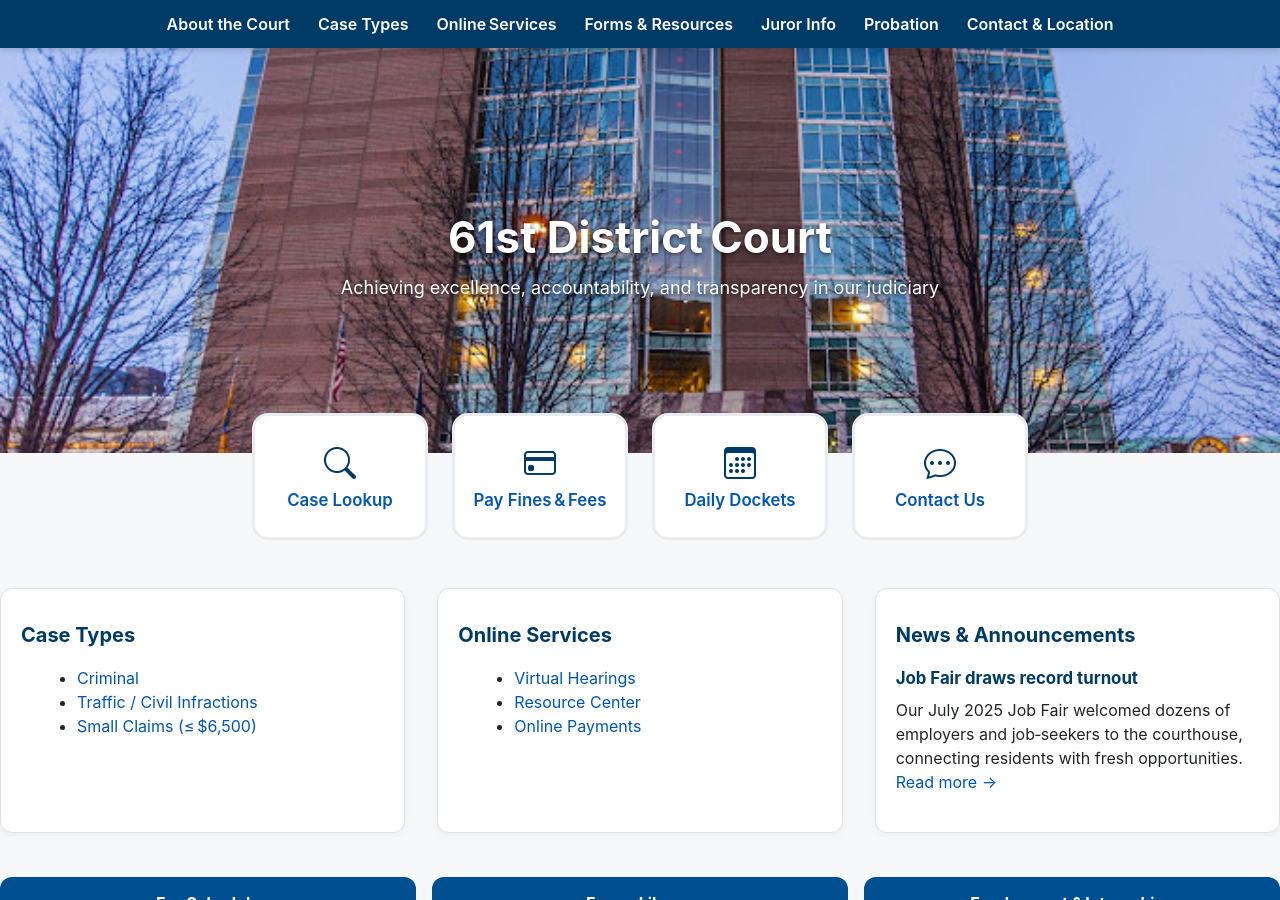
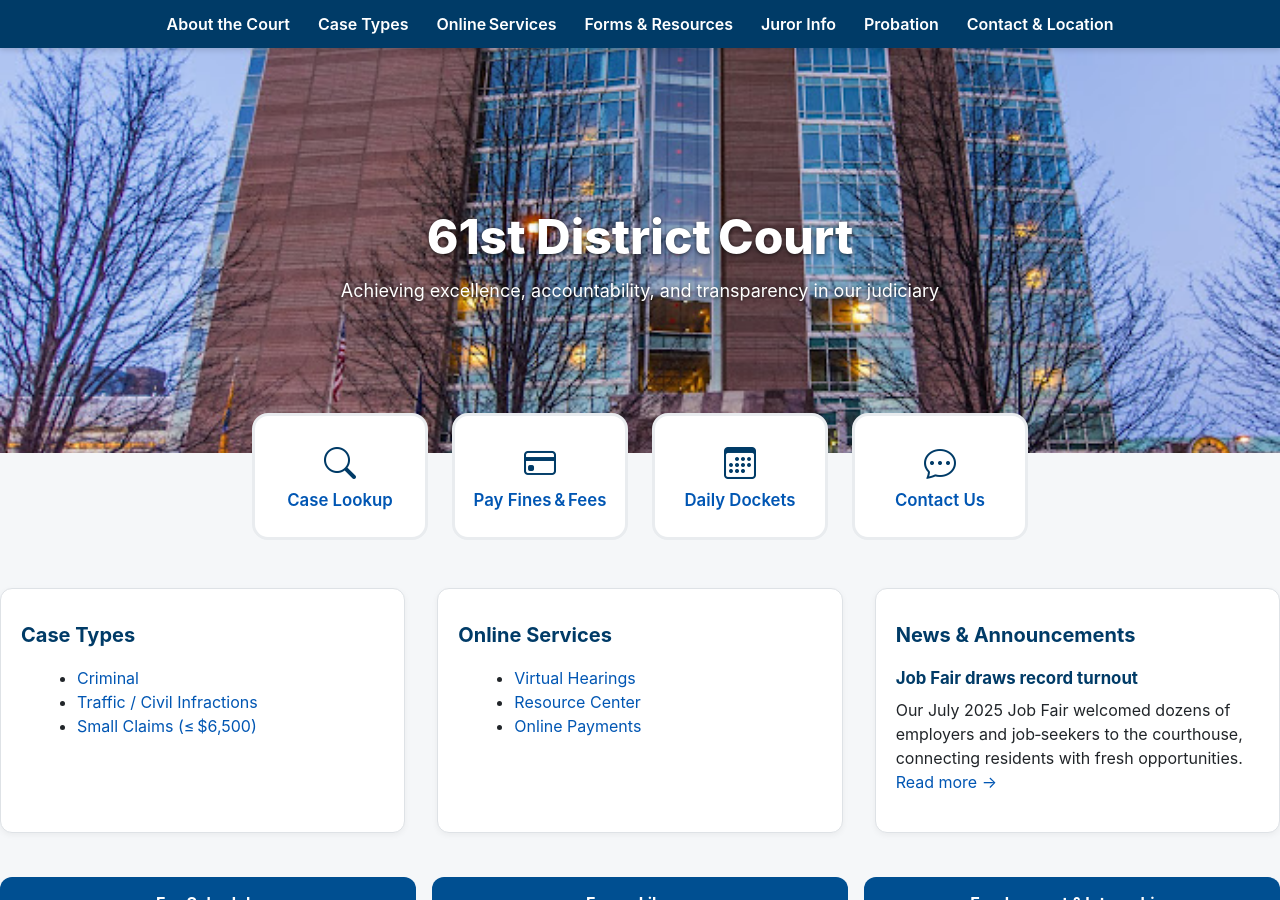
Before and after one commit to DrStern/DanFischer.github.io, a Jekyll site: the page built from index.md, in a window 1280 px wide and 900 px high. Built offline with Jekyll 4.4.1, drawn with Linux system fonts in a browser that asks for light colours.

Commit message:
Update custom.css

```diff
--- a/assets/css/custom.css
+++ b/assets/css/custom.css
@@ -20,38 +20,31 @@ a:hover{color:#003f8c;text-decoration:underline}
 /* NAVIGATION BAR
    --------------------------------------------------------------------- */
 .navbar{
-  background:#003b67; color:#fff;
-  position:sticky; top:0; z-index:1000;
-  display:flex; align-items:center; justify-content:center;
+  background:#003b67;color:#fff;
+  position:sticky;top:0;z-index:1000;
+  display:flex;align-items:center;justify-content:center;
   padding:.5rem 1rem;
   box-shadow:0 2px 6px rgba(0,0,0,.15);
 }
 .navbar > ul{
-  list-style:none; margin:0; padding:0;
-  display:flex; gap:1.75rem;
+  list-style:none;margin:0;padding:0;
+  display:flex;gap:1.75rem;
 }
 .navbar li{position:relative}
 .navbar a{
-  color:#fff; font-weight:600;
-  padding:.25rem 0; display:inline-block;
+  color:#fff;font-weight:600;
+  padding:.25rem 0;display:inline-block;
 }
 .navbar a:hover{opacity:.85}
 
 /* DROPDOWNS
    --------------------------------------------------------------------- */
 .dropdown{
-  position:absolute; left:50%; top:100%;
-  transform:translateX(-50%);
-  background:#fff; color:#212529;
-  border-radius:.5rem; min-width:15rem;
-  padding:.5rem 0;
-  box-shadow:0 8px 20px rgba(0,0,0,.10);
-  display:none;
+  position:absolute;left:50%;top:100%;transform:translateX(-50%);
+  background:#fff;color:#212529;border-radius:.5rem;min-width:15rem;
+  padding:.5rem 0;box-shadow:0 8px 20px rgba(0,0,0,.10);display:none;
 }
-.dropdown a{
-  display:block; padding:.45rem 1.25rem;
-  color:#212529; font-weight:500;
-}
+.dropdown a{display:block;padding:.45rem 1.25rem;color:#212529;font-weight:500}
 .dropdown a:hover{background:#f1f3f5}
 .navbar li:hover > .dropdown{display:block}
 
@@ -59,85 +52,94 @@ a:hover{color:#003f8c;text-decoration:underline}
    --------------------------------------------------------------------- */
 .hero{
   background:url('../img/courthouse.jpg') center/cover no-repeat;
-  color:#fff; text-shadow:0 1px 4px rgba(0,0,0,.7);
-  padding:5rem 1rem; min-height:45vh;
-  display:flex; flex-direction:column; align-items:center; justify-content:center;
+  color:#fff;text-shadow:0 1px 4px rgba(0,0,0,.7);
+  padding:5rem 1rem;min-height:45vh;
+  display:flex;flex-direction:column;align-items:center;justify-content:center;
 }
-.hero h1{font-size:2.75rem; font-weight:700; margin:.25rem 0}
-.hero p{font-size:1.125rem; margin:0}
+.hero h1{
+  font-size:3rem;            /* bolder, bigger */
+  font-weight:800;
+  margin:.25rem 0;
+}
+.hero p{font-size:1.125rem;margin:0}
 
 /* QUICK‑ACTION TILES
    --------------------------------------------------------------------- */
 .tile‑row{
-  display:flex; flex-wrap:wrap;
-  gap:1.5rem; margin-top:-2.5rem; justify-content:center;
+  display:flex;flex-wrap:wrap;gap:1.5rem;
+  margin-top:-2.5rem;justify-content:center;
 }
 .quick-tile{
-  flex:1 1 10rem; max-width:11rem;
-  background:#fff; border:3px solid #e9ecef; border-radius:1rem;
-  text-align:center; padding:1.5rem .75rem;
-  transition:transform .25s, box-shadow .25s, border-color .25s;
+  flex:1 1 10rem;max-width:11rem;
+  background:#fff;border:3px solid #e9ecef;border-radius:1rem;
+  text-align:center;padding:1.5rem .75rem;
+  transition:transform .25s,box-shadow .25s,border-color .25s;
 }
 .quick-tile:hover{
   transform:translateY(-6px);
   box-shadow:0 6px 14px rgba(0,0,0,.08);
   border-color:#b9d0e2;
 }
-.quick-tile i{font-size:2rem; color:#003b67; margin-bottom:.65rem;}
-.quick-tile span{display:block; font-weight:600; font-size:1.05rem}
+.quick-tile i{font-size:2rem;color:#003b67;margin-bottom:.65rem;}
+.quick-tile span{display:block;font-weight:600;font-size:1.05rem}
 
 /* SECTION CARDS
    --------------------------------------------------------------------- */
 .section‑grid{
-  display:grid;
-  grid-template-columns:repeat(auto-fit,minmax(15rem,1fr));
-  gap:2rem; margin-top:3rem;
+  display:grid;grid-template-columns:repeat(auto-fit,minmax(15rem,1fr));
+  gap:2rem;margin-top:3rem;
 }
 .card{
-  background:#fff; border:1px solid #dee2e6; border-radius:.75rem;
-  padding:1.75rem 1.25rem; box-shadow:0 2px 6px rgba(0,0,0,.05);
+  background:#fff;border:1px solid #dee2e6;border-radius:.75rem;
+  padding:1.75rem 1.25rem;box-shadow:0 2px 6px rgba(0,0,0,.05);
 }
 .card h2{
-  font-size:1.25rem; font-weight:700; margin:.2rem 0 1rem; color:#003b67;
+  font-size:1.25rem;font-weight:700;margin:.2rem 0 1rem;color:#003b67;
 }
-.card h3{font-size:1.05rem; margin:.2rem 0 .4rem; font-weight:700; color:#003b67}
+.card h3{font-size:1.05rem;margin:.2rem 0 .4rem;font-weight:700;color:#003b67}
 .card p{margin:.2rem 0 .6rem}
 .card ul{margin:.2rem 0 .5rem 1rem}
 
 /* BIG BUTTON STRIP
    --------------------------------------------------------------------- */
-.big‑btn‑row{
-  display:flex; flex-wrap:wrap; gap:1rem;
-  margin:2.75rem 0;
+.big‑btn‑row{display:flex;flex-wrap:wrap;gap:1rem;margin:2.75rem 0}
+.big‑btn{
+  flex:1 1 15rem;background:#004f91;color:#fff;
+  border-radius:.75rem;padding:.9rem 1rem;
+  font-weight:700;text-align:center;
+  transition:background .2s,transform .2s;
 }
-.big‑btn{
-  flex:1 1 15rem;
-  background:#004f91; color:#fff;
-  border-radius:.75rem;
-  padding:.9rem 1rem; font-weight:700; text-align:center;
-  transition:background .2s, transform .2s;
+.big‑btn:hover{background:#003b67;transform:translateY(-3px)}
+.big‑btn:visited,.big‑btn:hover{color:#fff}
+
+/* CHATBOT FLOATER
+   --------------------------------------------------------------------- */
+.chat-float{
+  position:fixed;right:1.5rem;bottom:1.5rem;z-index:1100;
+  width:56px;height:56px;background:#004f91;color:#fff;
+  border-radius:50%;display:flex;align-items:center;justify-content:center;
+  box-shadow:0 4px 12px rgba(0,0,0,.25);
+  transition:background .2s,transform .2s;
 }
-.big‑btn:hover{
-  background:#003b67; transform:translateY(-3px);
+.chat-float:hover{
+  background:#003b67;transform:translateY(-3px);
 }
-.big‑btn:visited{color:#fff}
-.big‑btn:hover{color:#fff}
+.chat-float i{font-size:1.4rem}
 
 /* FOOTER
    --------------------------------------------------------------------- */
 .footer{
-  background:#003b67; color:#fff;
-  padding:2rem 1rem; margin-top:3rem;
+  background:#003b67;color:#fff;padding:2rem 1rem;margin-top:3rem;
   font-size:.95rem;
 }
 .footer a{color:#d0e4ff}
 .footer .footer‑grid{
-  display:grid; grid-template-columns:repeat(auto-fit,minmax(16rem,1fr));
-  gap:2rem; align-items:start;
+  display:grid;grid-template-columns:repeat(auto-fit,minmax(16rem,1fr));
+  gap:2rem;align-items:start;
 }
 .footer .logo{
-  display:flex; gap:.75rem; align-items:center;
-  font-weight:700; font-size:1.05rem;
+  display:flex;gap:.75rem;align-items:center;
+  font-weight:700;font-size:1.05rem;
 }
 
 /* UTILITIES
```
